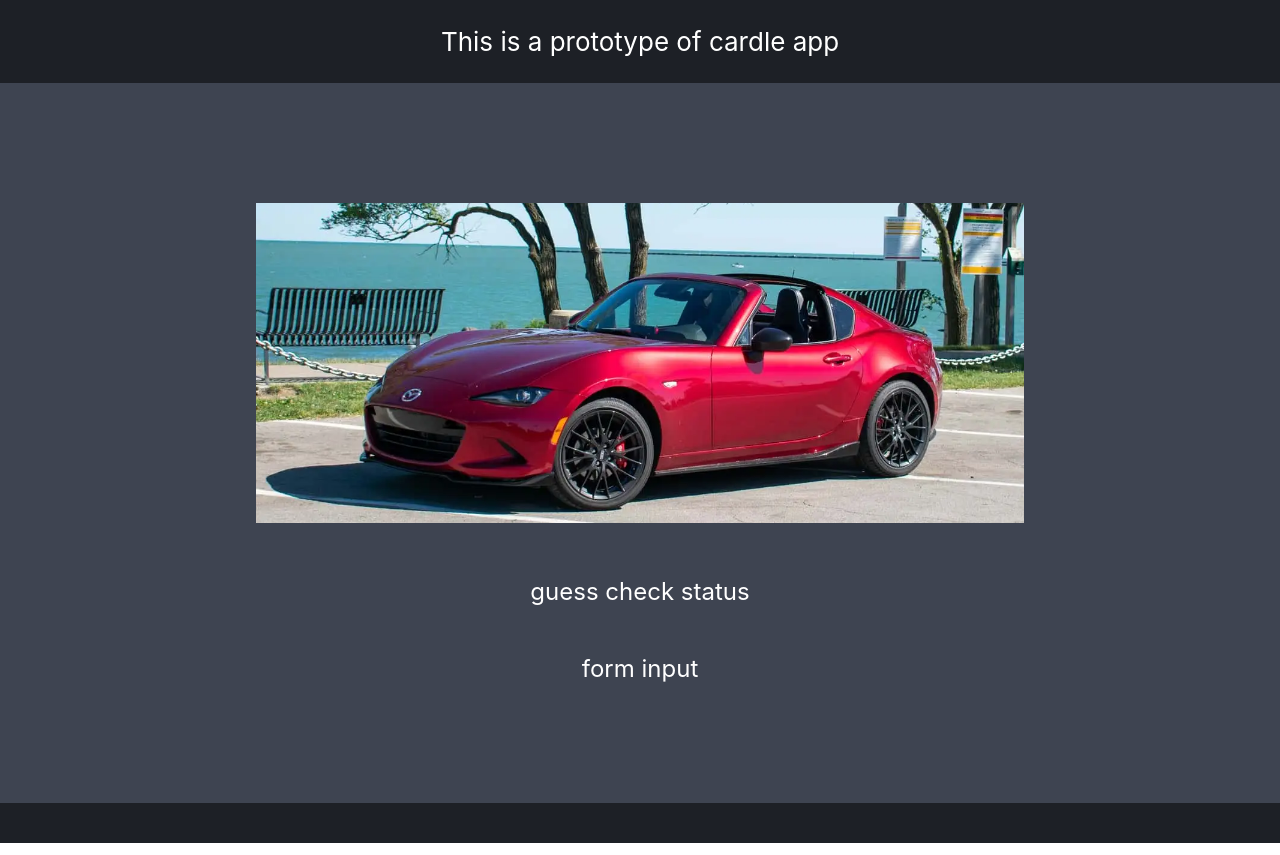
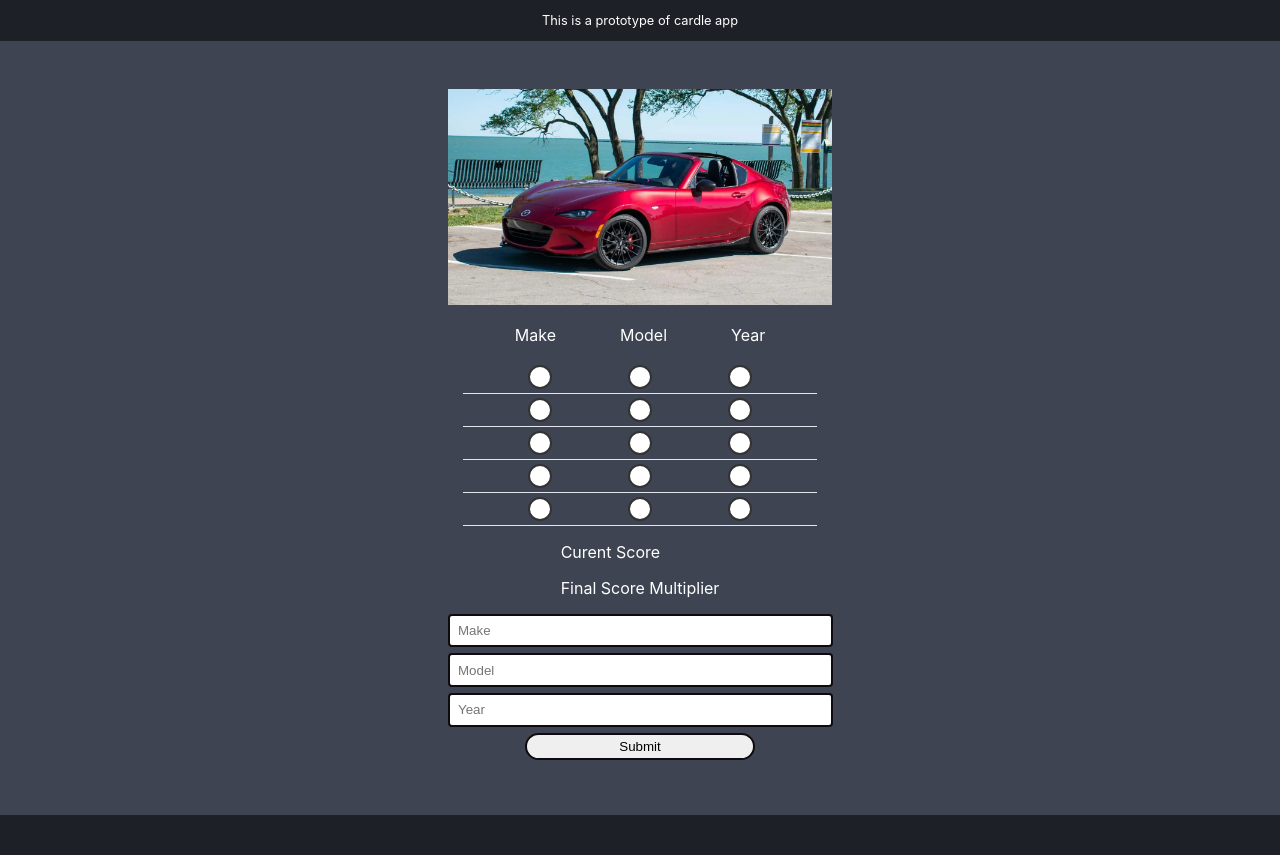
Before and after one commit to 3216workbench/cardle, a React (Create React App) app: page / in a window 1280 px wide. Built offline with nearby package versions, Linux system fonts and the light colour scheme.

Commit message:
css strugle

```diff
--- a/src/App.css
+++ b/src/App.css
@@ -1,5 +1,6 @@
 .App {
-  text-align: center;
+  box-sizing: border-box;
+  display: block;
 }
 
 
@@ -7,37 +8,128 @@
   background-color: #1d2026;
   min-height: 5vh;
   display: flex;
-  flex-direction: column;
   align-items: center;
   justify-content: center;
-  font-size: calc(10px + 2vmin);
+  font-size: 0.8rem;
   color: white;
 }
 
 .App-main {
   background-color: #3e4451;
-  min-height: 90vh;
+  min-height: 80vh;
+  min-width: 450px;
   display: flex;
-  flex-direction: column;
-  align-items: center;
-  justify-content: center;
-  font-size: calc(8px + 2vmin);
+  flex-direction: column; /* Change to column to create rows */
+  padding: 6vh;
+  align-items: center; /* Center items horizontally */
+  font-size: 1rem;
   color: white;
+  margin: 0px auto;
 }
 
 .App-footer {
   background-color: #1d2026;
   min-height: 5vh;
   display: flex;
-  flex-direction: column;
   align-items: center;
   justify-content: center;
-  font-size: calc(10px + 2vmin);
+  font-size: 0.8rem;
   color: white;
 }
 
 .fixed-viewport {
-  width: 60vw;           /* 60% of viewport width */
-  height: 40vh;          /* 40% of viewport height */
-  object-fit: cover;     /* Cover the area while maintaining aspect ratio */
+  align-items: center;
+  width: 30vw;           /* 30% of viewport width */
+  height: auto;          /* 40% of viewport height */
+
+  scale: 1;
 }
+.scoreboard {
+  margin: 0px 1.5rem;
+
+}
+.scoreboard_headings {
+  display: flex; /* Make headings spread across the row */
+  justify-content: space-between;
+  margin: 0px 1.25rem;
+}
+.scoreboard_heading {
+    padding-left: 2rem;
+    padding-right: 2rem;
+    width: 30%;
+    text-align: center;
+}
+
+section {
+  align-items: center;
+}
+
+.circles-container {
+ display: flex;
+ justify-content: center;
+ gap: 20px; /* Space between circles */
+
+ padding: 0.25rem 0px;
+ border-bottom: 1px solid rgb(227, 230, 234);
+}
+
+.circle {
+  margin-left: 3.5vb;
+  margin-right: 3.5vb;
+  width: 20px;
+  height: 20px;
+  border-radius: 50%;
+  border: 2px solid #333; /* Optional border */
+}
+
+.circle-white {
+ background-color: white;
+}
+
+.circle-red {
+ background-color: red;
+}
+
+.circle-green {
+ background-color: green;
+}
+
+.form{
+    position: relative;
+    display: flex;
+    flex-direction: column;
+    margin: 0px 1.5rem;
+    width: 30vw;
+}
+.select {
+    width: 100%;
+    position: relative;
+    margin-bottom: 0.4rem;
+}
+
+.select_input{
+  width: 95%;
+  height: fit-content;
+  color: rgb(255, 255, 255);
+  border-width: 2px;
+  border-style: solid;
+  border-color: rgb(15, 10, 16);
+  border-image: initial;
+  border-radius: 0.25rem;
+  outline: none;
+  padding: 0.45rem 0.5rem;
+
+}
+
+.form_submit {
+    width: 60%;
+    cursor: pointer;
+    margin: 0px auto 0.425rem;
+    padding: 0.25rem 0.5rem;
+    outline: none;
+    border-width: 2px;
+    border-style: solid;
+    border-color: rgb(15, 10, 16);
+    border-image: initial;
+    border-radius: 1rem;
+}
--- a/src/App.js
+++ b/src/App.js
@@ -12,20 +12,56 @@ function App() {
       </header>
       <main className="App-main">
         <div>
-          <p>
             <img src={myImage} alt="Description" className='fixed-viewport'/>
-          </p>
         </div>
-        <div>
-          <p>
-            guess check status
-          </p>
-        </div>
-        <div>
-          <p>
-            form input
-          </p>
-        </div>
+        <section className='scoreboard'>
+          <div className='scoreboard_headings'>
+            <p className='scoreboard_heading'>Make</p>
+            <p className='scoreboard_heading'>Model</p>
+            <p className='scoreboard_heading'>Year</p>
+          </div>
+          <div className="circles-container">
+            <div className="circle circle-white"></div>
+            <div className="circle circle-white"></div>
+            <div className="circle circle-white"></div>
+          </div>
+          <div className="circles-container">
+            <div className="circle circle-white"></div>
+            <div className="circle circle-white"></div>
+            <div className="circle circle-white"></div>
+          </div>
+          <div className="circles-container">
+            <div className="circle circle-white"></div>
+            <div className="circle circle-white"></div>
+            <div className="circle circle-white"></div>
+          </div>
+          <div className="circles-container">
+            <div className="circle circle-white"></div>
+            <div className="circle circle-white"></div>
+            <div className="circle circle-white"></div>
+          </div>
+          <div className="circles-container">
+            <div className="circle circle-white"></div>
+            <div className="circle circle-white"></div>
+            <div className="circle circle-white"></div>
+          </div>
+        </section>
+        <section>
+          <p>Curent Score</p>
+          <p>Final Score Multiplier</p>
+        </section>
+        <form className='form'>
+          <div className='select'>
+            <input type='text' placeholder='Make' autoComplete='off' className='select_input'></input>
+          </div>
+          <div className='select'>
+            <input type='text' placeholder='Model' autoComplete='off' className='select_input'></input>
+          </div>
+          <div className='select'>
+            <input type='text' placeholder='Year' autoComplete='off'className='select_input'></input>
+          </div>
+          <button type='submit' className='form_submit'>Submit</button>
+        </form>
       </main>
       <footer className="App-footer"></footer>
     </div>
```
